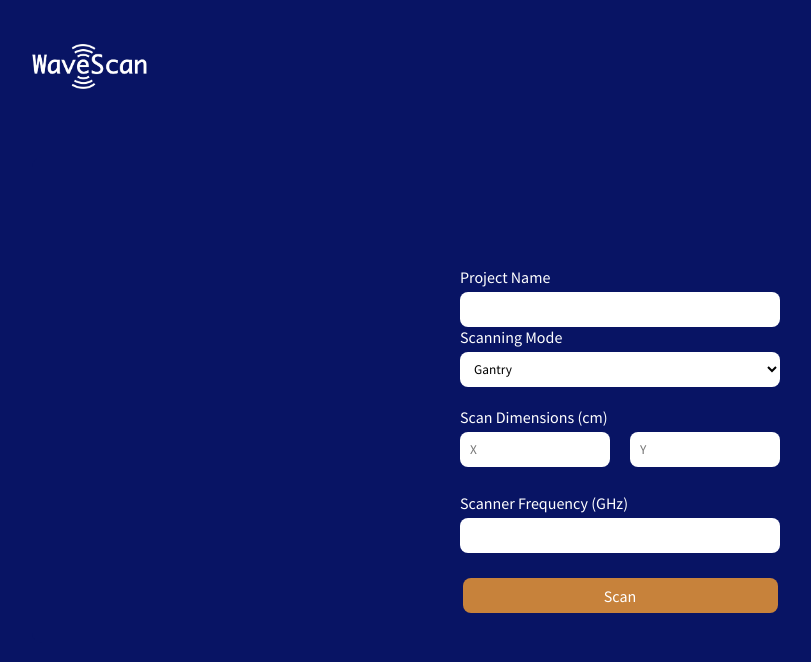
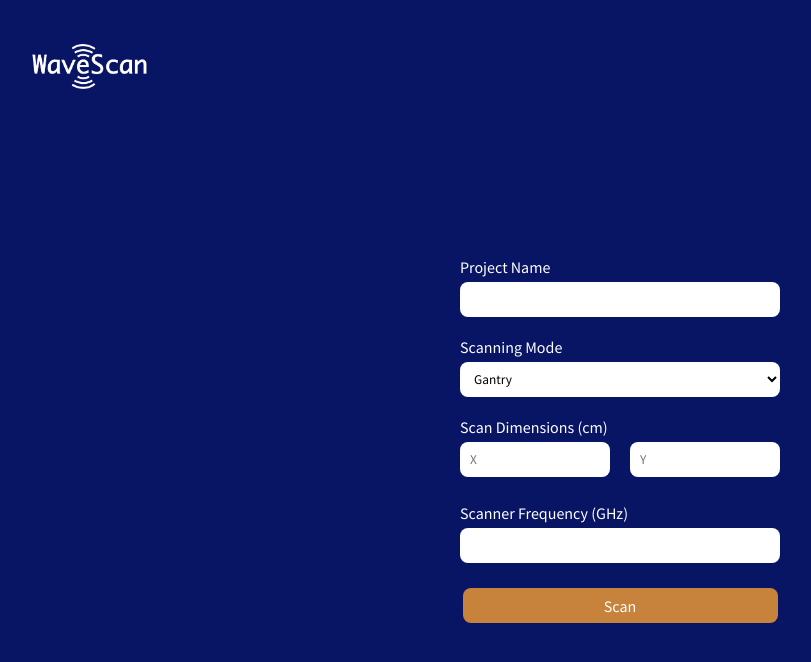
Before and after one commit to bernicetoh/wavescan-assessment, a React (Create React App) app: page / in a window 1280 px wide. Shown: the top 662 px of the page, without its empty margins (20-831 px from the left). Built offline with nearby package versions, Linux system fonts and the light colour scheme; a web font is replaced by a local one.

Commit message:
Change styling of input container

```diff
--- a/src/components/Form.js
+++ b/src/components/Form.js
@@ -84,7 +84,7 @@ function Form({ navigate }) {
             handleSubmit(e);
           }}
         >
-          <div className="input-container">
+          <div className="input-container" style={{ paddingBottom: 20 }}>
             <label>Project Name</label>
             <input
               type={"text"}
```
